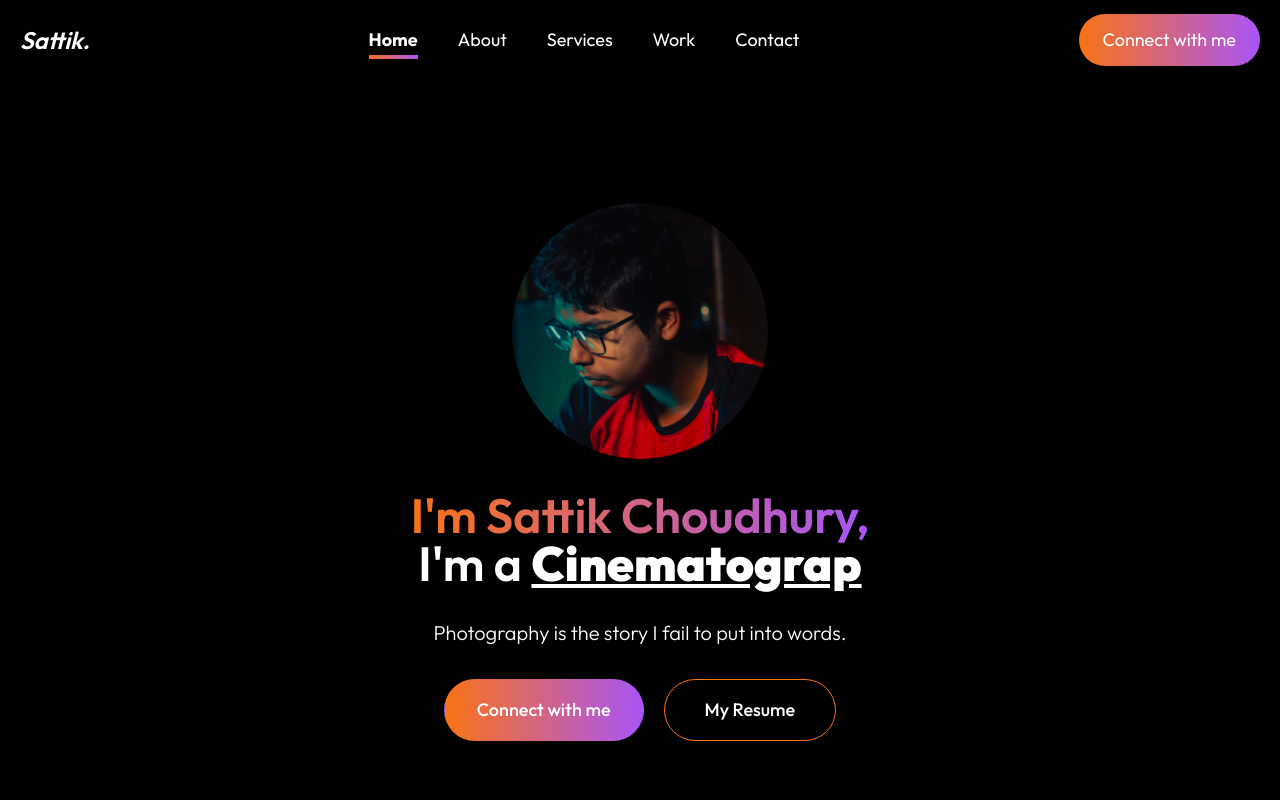
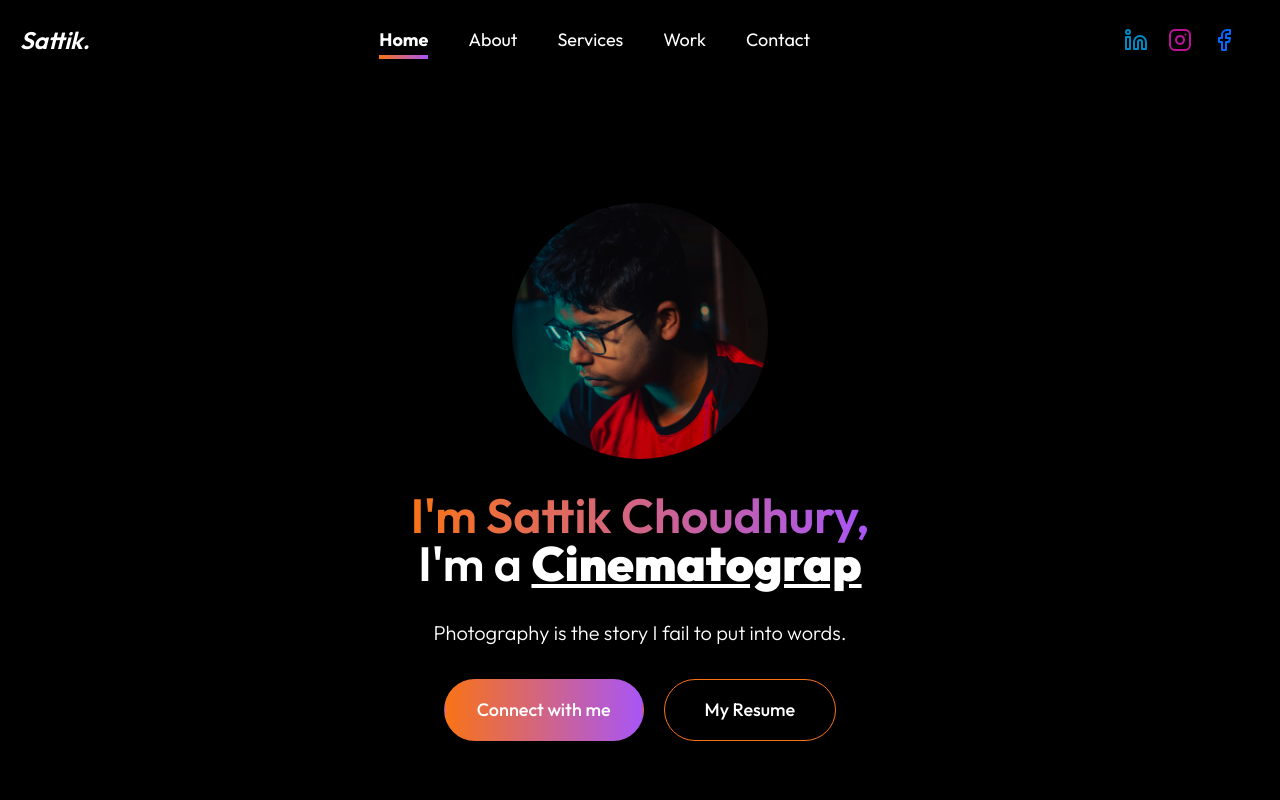
Before and after one commit to Sattik-films/My-Portfolio, a React (Vite) app: page / in a window 1280 px wide. Shown: the top 800 px of the page. Built offline with nearby package versions, Linux system fonts and the light colour scheme; a web font is replaced by a local one.

Commit message:
Mobile view update

```diff
--- a/package.json
+++ b/package.json
@@ -10,6 +10,7 @@
     "preview": "vite preview"
   },
   "dependencies": {
+    "lucide-react": "^0.487.0",
     "react": "^18.3.1",
     "react-anchor-link-smooth-scroll": "^1.0.12",
     "react-dom": "^18.3.1",
--- a/src/components/Navbar/Navbar.jsx
+++ b/src/components/Navbar/Navbar.jsx
@@ -3,6 +3,10 @@ import { RiMenu2Fill } from "react-icons/ri";
 import { IoClose } from "react-icons/io5";
 import AnchorLink from "react-anchor-link-smooth-scroll";
 import MenuContext from "../../contexts/MenuContext";
+import { Facebook, Instagram, Linkedin } from 'lucide-react';
+
+
+
 
 function Navbar() {
   const { menu, setMenu } = useContext(MenuContext);
@@ -75,14 +79,34 @@ function Navbar() {
           </li>
         ))}
       </ul>
-      <div className="hidden md:block px-6 py-3 rounded-full bg-gradient-to-r from-orange-500 to-purple-500 text-lg cursor-pointer transition transform hover:scale-105 text-white">
-        Connect with me
+      <div className="hidden md:flex items-center justify-around gap-5 px-6  cursor-pointer">
+        <a
+          href="#"
+          target="_blank"
+          className="hover:scale-110 transition-all duration-300"
+        >
+          <Linkedin size={24} color="#0088C3" />
+        </a>
+        <a
+          href="#"
+          target="_blank"
+          className="hover:scale-110 transition-all duration-300"
+        >
+          <Instagram size={24} color="#B91497" />
+        </a>
+        <a
+          href="#"
+          target="_blank"
+          className="hover:scale-110 transition-all duration-300"
+        >
+          <Facebook size={24} color="#0866FF" />
+        </a>
       </div>
 
       {/* Mobile Menu */}
       <div
         ref={menuref}
-        className="fixed top-0 right-[-100%] w-4/5 max-w-xs h-screen bg-gray-700 text-white flex flex-col space-y-6 items-start pt-10 px-8 transition-right duration-500 md:hidden"
+        className="fixed top-0 right-[-100%] w-4/5 max-w-xs h-screen bg-gray-700 text-white flex flex-col space-y-6 justify-center items-center transition-right duration-500 md:hidden"
       >
         <IoClose
           onClick={closeMenu}
@@ -101,6 +125,29 @@ function Navbar() {
             {section.charAt(0).toUpperCase() + section.slice(1)}
           </AnchorLink>
         ))}
+        <div className="flex items-center justify-around gap-5 cursor-pointer">
+          <a
+            href="#"
+            target="_blank"
+            className="hover:scale-110 transition-all duration-300"
+          >
+            <Linkedin size={24} color="#0088C3" />
+          </a>
+          <a
+            href="#"
+            target="_blank"
+            className="hover:scale-110 transition-all duration-300"
+          >
+            <Instagram size={24} color="#B91497" />
+          </a>
+          <a
+            href="#"
+            target="_blank"
+            className="hover:scale-110 transition-all duration-300"
+          >
+            <Facebook size={24} color="#0866FF" />
+          </a>
+        </div>
       </div>
     </div>
   );
```
Also changed, not shown: 1 other file (tests, documents, lock files or other folders).
